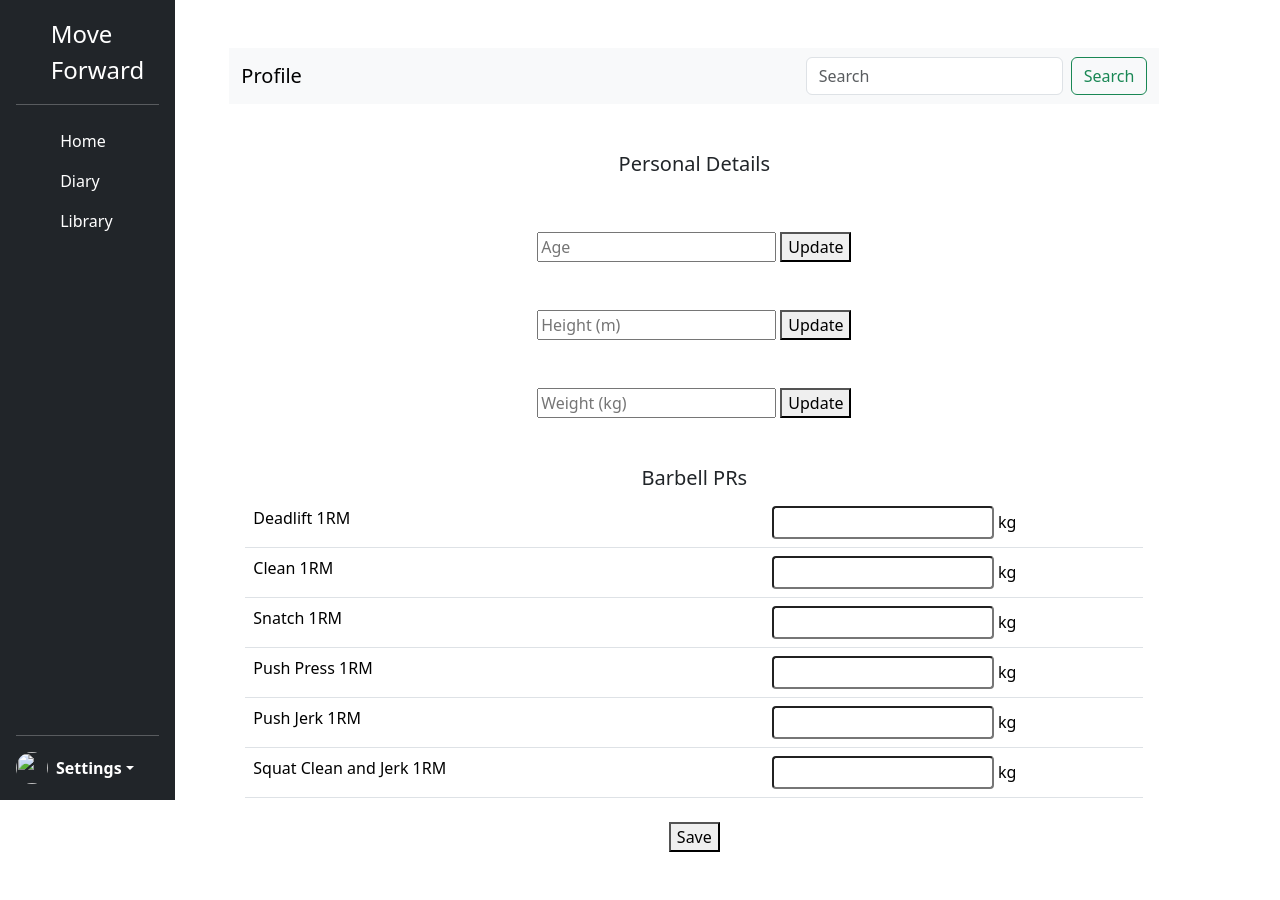
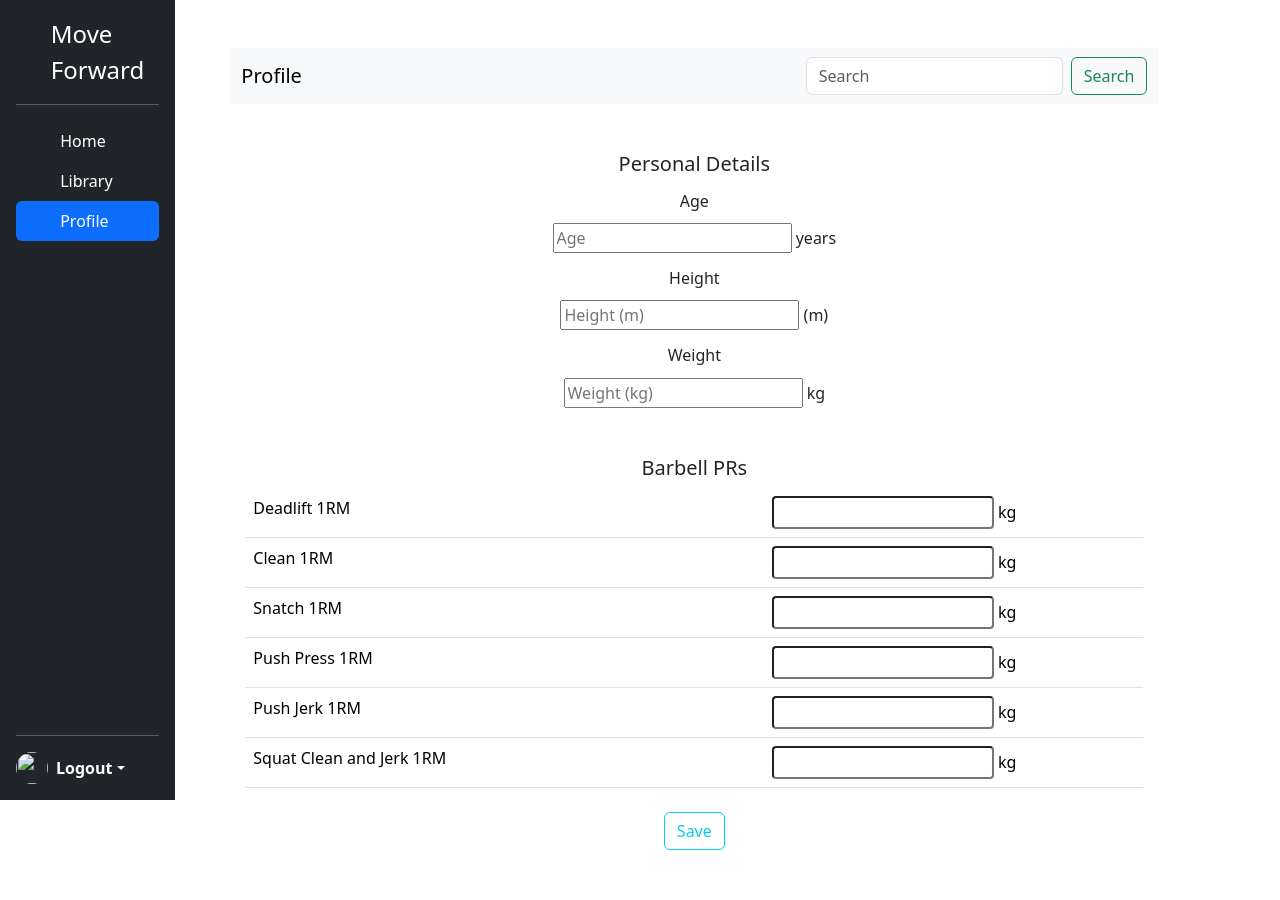
Before and after one commit to jgsloan/FitnessApp, a Flask app: page /profile in a window 1280 px wide. After the commit the page ends 850 px from the top, so only its background shows below. Run offline with Flask 3, Linux system fonts and the light colour scheme; a user stored in the database is signed in; data comes from the database, SQL or seed files in the repository; both versions use the stored data as it was after the commit.

Commit message:
All profile stats working and saving/updating in database.

```diff
--- a/app.py
+++ b/app.py
@@ -412,6 +412,10 @@ def barbells():
         "Squat Clean and Jerk 1RM": None,
     }
 
+    current_age = None
+    current_height = None
+    current_weight = None
+
     # Connect to the database
     try:
         con = sqlite3.connect('moveforward.db')
@@ -426,7 +430,17 @@ def barbells():
             result = cursor.fetchone()
             current_values[movement_name] = result[0] if result else None
 
+        # Fetch current age, height, and weight from the users table
+        cursor.execute(
+            "SELECT age, height, weight FROM users WHERE id = ?",
+            (user,)
+        )
+        user_data = cursor.fetchone()
+        if user_data:
+            current_age, current_height, current_weight = user_data
+
         if request.method == "POST":
+
             # Retrieve form values
             form_data = {
                 "Deadlift 1RM": request.form.get("1rep_max_deadlift"),
@@ -465,6 +479,25 @@ def barbells():
                     # Update current values dictionary with the new data
                     current_values[movement_name] = one_rep_max
 
+
+            age = request.form.get("age")
+            print(age)
+            height = request.form.get("height")
+            weight = request.form.get("weight")
+
+            cursor.execute(
+                "UPDATE users SET age = ?, height = ?, weight = ? WHERE id = ?",
+                (age, height, weight, user)
+            )
+            con.commit()
+
+            current_age = age
+            print(current_age)
+            current_height = height
+            print(current_height)
+            current_weight = weight
+            print(current_weight)
+
     except sqlite3.Error as error:
         print("Database error:", error)
         return f"Database Error: {error}"
@@ -473,4 +506,4 @@ def barbells():
             con.close()
 
     # Render the profile page with the current values
-    return render_template("profile.html", current_values=current_values)
+    return render_template("profile.html", current_values=current_values, current_age=current_age, current_height=current_height, current_weight=current_weight)
--- a/templates/layout.html
+++ b/templates/layout.html
@@ -22,22 +22,16 @@
       <div class="row">
               <div class="col-md-2">
                   <div class="d-flex flex-column flex-shrink-0 p-3 text-white bg-dark fixed-top" style="width: 175px; height: 100vh">
-                    <a href="/" class="d-flex align-items-center mb-3 mb-md-0 me-md-auto text-white text-decoration-none">
+                    <a href="/calendar" class="d-flex align-items-center mb-3 mb-md-0 me-md-auto text-white text-decoration-none">
                       <svg class="bi me-2" width="40" height="32"><use xlink:href="#bootstrap"/></svg>
                       <span class="fs-4">Move Forward</span>
                     </a>
                     <hr>
                     <ul class="nav nav-pills flex-column mb-auto">
                       <li class="nav-item">
-                        <a href="/" class="nav-link text-white {% block navbar_class_home %}{% endblock %}" aria-current="page">
-                          <svg class="bi me-2" width="16" height="16"><use xlink:href="/"/></svg>
+                        <a href="/calendar" class="nav-link text-white {% block navbar_class_calendar%}{% endblock %}" aria-current="page">
+                          <svg class="bi me-2" width="16" height="16"><use xlink:href="/calendar"/></svg>
                           Home
-                        </a>
-                      </li>
-                      <li>
-                        <a href="/calendar" class="nav-link text-white {% block navbar_class_calendar %}{% endblock %}">
-                          <svg class="bi me-2" width="16" height="16"><use xlink:href="/calendar"/></svg>
-                          Diary
                         </a>
                       </li>
                       <li>
@@ -46,17 +40,21 @@
                           Library
                         </a>
                       </li>
+                      <li>
+                        <a href="/profile" class="nav-link text-white {% block navbar_class_profile %}{% endblock %}">
+                          <svg class="bi me-2" width="16" height="16"><use xlink:href="/profile"/></svg>
+                          Profile
+                        </a>
+                      </li>
                     </ul>
                     <hr>
                     <div class="dropdown">
                       <a href="#" class="d-flex align-items-center text-white text-decoration-none dropdown-toggle" id="dropdownUser1" data-bs-toggle="dropdown" aria-expanded="false">
                         <img src="" alt="" width="32" height="32" class="rounded-circle me-2">
-                        <strong>Settings</strong>
+                        <strong>Logout</strong>
                       </a>
                       <ul class="dropdown-menu dropdown-menu-dark text-small shadow" aria-labelledby="dropdownUser1">
-                        <li><a class="dropdown-item" href="/profile">Profile</a></li>
-                        <li><hr class="dropdown-divider"></li>
-                        <li><a class="dropdown-item" href="/logout">Sign out</a></li>
+                        <li><a class="dropdown-item" href="/logout">Logout</a></li>
                     </ul>
                     </div>
                   </div>
--- a/templates/profile.html
+++ b/templates/profile.html
@@ -1,4 +1,6 @@
 {% extends "layout.html" %}
+
+{% block navbar_class_profile %} active {% endblock%}
 
 {% block title %} Profile {% endblock %}
 
@@ -17,23 +19,21 @@
       </div>
   </nav>
 
+
   <main class="col-md-12 ms-sm-auto col-lg-12 px-md-3">
     <div class="content">
 
       <h5 class="mt-5 text-center">Personal Details</h5>
-
-      <input class="button mt-5" name="age" placeholder="Age"></input>
-      <button type="submit">Update</button>
-      <br>
-      <input class="button mt-5" name="height" placeholder="Height (m)"></input>
-      <button type="submit">Update</button>
-      <br>
-      <input class="button mt-5" name="weight" placeholder="Weight (kg)"></input>
-      <button type="submit">Update</button>
+    <form action="profile" method="POST">
+      <h6 class="mt-3">Age</h6>
+      <input class="button mt-1" name="age" placeholder="Age" value="{{ current_age if current_age else '' }}"> years
+      <h6 class="mt-3">Height</h6>
+      <input class="button mt-1" name="height" placeholder="Height (m)" value="{{ current_height if current_height else '' }}"> (m)
+      <h6 class="mt-3">Weight</h6>
+      <input class="button mt-1" name="weight" placeholder="Weight (kg)" value="{{ current_weight if current_weight else '' }}"> kg
 
     <table class="table">
       <tablehead> <h5 class="mt-5">Barbell PRs</h5></tablehead>
-      <form action="profile" method="POST">
         <tr>
           <td class="text-start">Deadlift 1RM</td>
           <td><input class="form control form-control-sm" type="number" step="0.25" name="1rep_max_deadlift" value="{{ current_values['Deadlift 1RM'] if current_values['Deadlift 1RM'] else '' }}"> kg</td>
@@ -59,7 +59,7 @@
           <td><input class="form control form-control-sm" type="number" step="0.25" name="1rep_max_squat_clean_and_jerk" value="{{ current_values['Squat Clean and Jerk 1RM'] if current_values['Squat Clean and Jerk 1RM'] else '' }}"> kg</input></td>
         </tr>
     </table>
-    <button class="mt-2" type="submit">Save</button>
+    <button class="btn btn-outline-info mt-2" type="submit">Save</button>
     </form>
 
     </div>
```
Also changed, not shown: moveforward.db, 2 other files.
